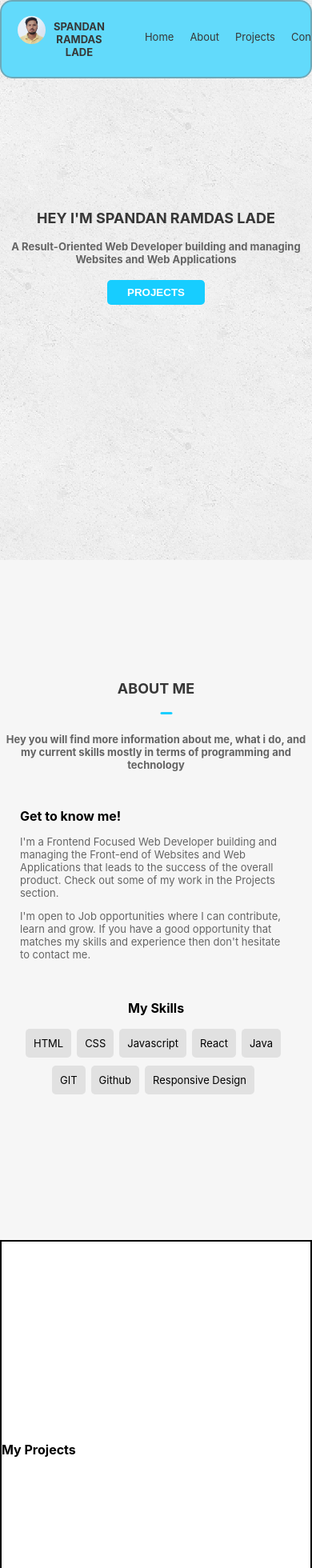
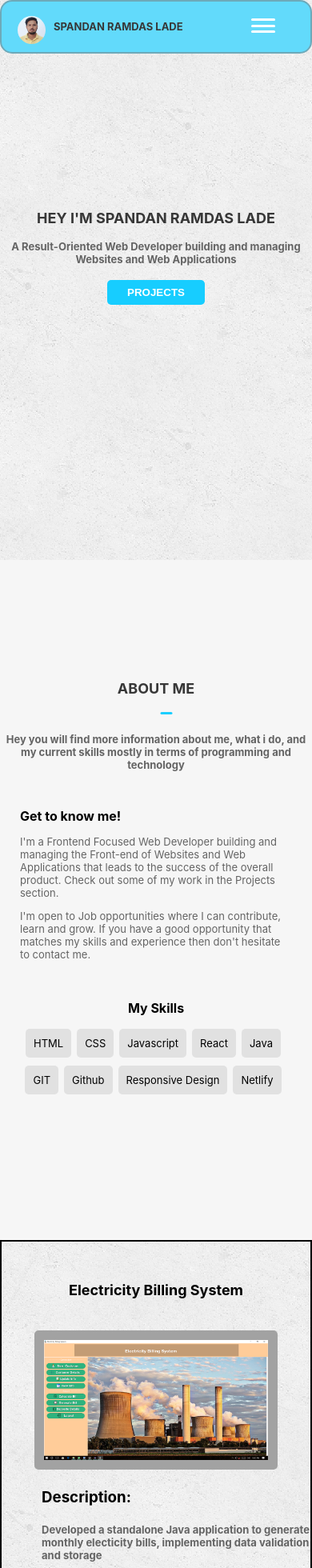
Before and after one commit to spandanlade/portfolio-website, a React (Create React App) app: page / in a window 390 px wide. Shown: the top 1960 px of the page at 80% size. Built offline with nearby package versions, Linux system fonts and the light colour scheme.

Commit message:
adding projects in porject comp

```diff
--- a/src/App.css
+++ b/src/App.css
@@ -43,7 +43,7 @@
   display: none;
 }
 
-nav{
+.nav{
   display: flex;
   background-color:rgba(97,218,251,0.99);
   border:2px solid rgba(120, 120, 120, 0.5) ;
@@ -84,9 +84,10 @@ nav{
 
 .right-nav{
   display: flex;
+  list-style: none;
   /* border:2px solid black; */
-  margin-left: auto;
-  /* float:right; */
+  margin-left:auto;
+  float:right;
   margin-right: 100px;
 }
 
@@ -107,6 +108,38 @@ a{
 
 a:hover{
   color:rgb(255, 255, 255);
+}
+
+.hamburger{
+  position: absolute;
+  right:40px;
+  top:20px;
+  display: none;
+  flex-direction: column;
+  justify-content: space-between;
+  width: 40px;
+  height: 20px;
+  background: none;
+  border: none;
+  cursor: pointer;
+}
+
+.hamburger span{
+  height: 3px;
+  width: 30px;
+  background-color: white;
+  transition:all 0.3s ease;
+  border-radius: 10px;
+}
+
+.hamburger.active span:nth-child(1){
+  transform: rotate(45deg) translate(5px 5px);
+}
+.hamburger.active span:nth-child(2){
+  opacity: 0;
+}
+.hamburger.active span:nth-child(3){
+  transform: rotate(-45deg) translate(7px -7px);
 }
 
 #Home_compo{
@@ -232,7 +265,7 @@ p{
 .projectdiv{
   /* border:10px solid black; */
   position:absolute;
-  top:2000px;
+  top:1505px;
   left:0px;
   right:0px;
 }
@@ -241,7 +274,10 @@ p{
   margin-top: 95px;
   height: 1000px;
   border:2px solid black;
+  height: 750px;
+  background-image:url('../public/images/concrete_seamless.webp');
 }
+
 
 .contactdiv{
   position:absolute;
@@ -255,13 +291,33 @@ p{
   height: 1000px;
   border:2px solid black;
 }
-
-#projecth2{
-  margin-top: 250px;
-}
 #contacth1{
   margin-top: 250px;
 }
+
+.project{
+  margin-top: 40px;
+   display: flex;
+}
+.projectname{
+  margin-top: 100px;
+  font-size: x-large;
+  font-weight: 600;
+}
+.projectimage{
+  height: 350px;
+  width: 600px;
+  margin-left: 50px;
+  border: 20px solid rgb(162, 162, 162);
+  border-radius: 15px;
+}
+.projectdescription{
+  margin-left: 100px;
+  text-align:initial;
+}
+
+
+
 
 
 
@@ -349,5 +405,69 @@ p{
     top:2458px;
    }
 
+   /* for toggle menu in mobile view */
+   .hamburger {
+    display: flex;
+   }
+
+   .right-nav{
+    display: none;
+    width: 100%;
+    background-color: #333;
+    flex-direction: column;
+    align-items: end;
+    padding: 20px 0;
+   }
+
+   .right-nav.active{
+    position:sticky;
+    display: flex;
+    margin-top: 50px;
+
+   }
+   .right-nav li{
+    margin: 10px 0;
+    margin-right: 5px;
+   }
+   .right-nav li a{
+    color:white;
+   }
+   .left-nav.active{
+    display: none;
+
+   };
+   .nav{
+    border-radius: 0px;
+   }
+
+.project{
+   display: block;
+}
+.projectname{
+  margin-top: 50px;
+  font-size: large;
+  font-weight:700;
+}
+.projectimage{
+  height: 150px;
+  width: 280px;
+  margin-left: 0px;
+  border: 12px solid rgb(162, 162, 162);
+  border-radius: 5px;
+}
+.projectdescription{
+  margin-left: 50px;
+  text-align:initial;
+}
+.prodesc_context{
+  margin-left: 50px;
+  text-align: left;
+}
+.project_compo{
+  height: 450px;
+}
+
+
+
 
 }
--- a/src/Components/About.js
+++ b/src/Components/About.js
@@ -23,6 +23,7 @@ export default function About() {
         <div className='skills'>GIT</div>
         <div className='skills'>Github</div>
         <div className='skills'>Responsive Design</div>
+        <div className='skills'>Netlify</div>
         </div>
 
       </div>
--- a/src/Components/Navbar.js
+++ b/src/Components/Navbar.js
@@ -1,29 +1,47 @@
-import React from 'react'
+import React,{useState} from 'react'
 
 export default function Navbar(props) {
+
+const [isOpen,setIsOpen]=useState(false);
+
+const toggleMenu=()=>{
+    setIsOpen(!isOpen);
+}
+
   return (
     <div>
-        <nav>
-              <span className='left-nav' onClick={props.homebutton}>
+        <nav className='nav'>
+              <span className={`left-nav ${isOpen ? 'active': ''}`} onClick={props.homebutton}>
                 <img src='/images/Profileimage.jpeg' alt='profileimage' className='profile_image'></img>
                 <h3 id='profile_name'>SPANDAN RAMDAS LADE</h3>
               </span>
-               <ul className='right-nav'>
+               <ul className={`right-nav ${isOpen ? 'active' : ''}`}>
                 <li><a href='./' onClick={(event)=>{
+                  toggleMenu();
                   props.homebutton();
                   event.preventDefault();
                 }}>Home</a></li>
                 <li><a href='./' onClick={(event)=>{
+                  toggleMenu();
                   props.aboutbutton();
+                  toggleMenu();
                   event.preventDefault()}}>About</a></li>
                 <li><a href='./' onClick={(event)=>{
+                  toggleMenu();
                   props.projectbutton();
                   event.preventDefault()}}>Projects</a></li>
                 <li><a href='./' onClick={(event)=>{
+                  toggleMenu();
                   props.contactbutton();
                   event.preventDefault()}}
                   >Contact</a></li>
                 </ul>
+                <button className={`hamburger ${isOpen ? 'active' :''}`} onClick={toggleMenu} aria-label='Toggle menu'>
+                  <span></span>
+                  <span></span>
+                  <span></span>
+
+                </button>
 
         </nav>
 
--- a/src/Components/Projects.js
+++ b/src/Components/Projects.js
@@ -3,7 +3,15 @@ import React from 'react'
 export default function Projects() {
   return (
     <div id='projects_comp'>
-      <h2 id='projecth2'>My Projects</h2>
+      <div className='projectname'>Electricity Billing System</div>
+      <div className='project'>
+        <img className='projectimage' src='/images/image.png' alt='project_1_image'></img>
+        <h3 className='projectdescription'>Description:</h3>
+        <h4 className='prodesc_context'><p>Developed a standalone Java application to generate monthly electicity bills, implementing data validation
+        and storage</p></h4>
+      </div>
+      <div><h3>Online Blogging System</h3></div>
+      <div><h3>Communnity Music Records Library</h3></div>
     </div>
   )
 }
```
Also changed, not shown: public/images/image.png (added).
